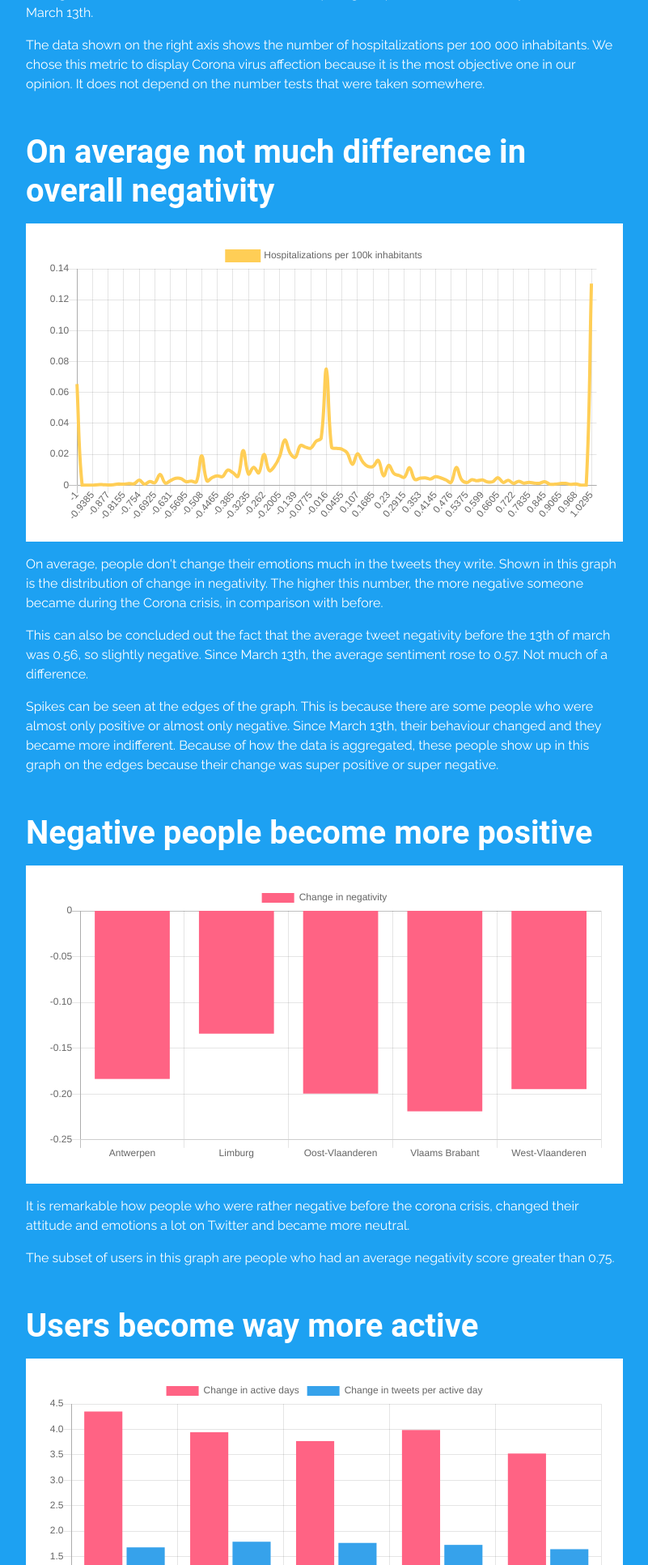
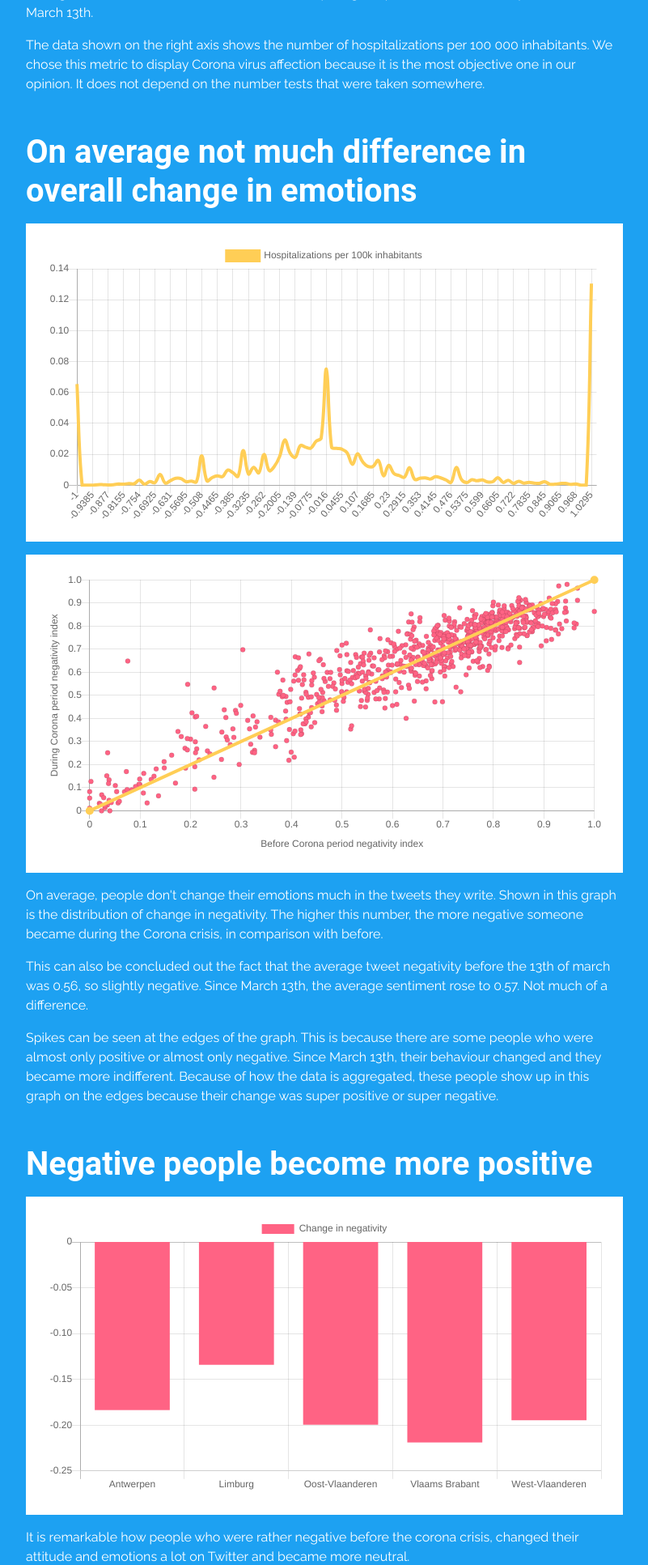
Before and after one commit to armandnaessens/bdsSite, a Django app: page /insights in a window 1280 px wide. Shown: the part 813-2746 px from the top of the page at 81% size, without its empty margins (239-1040 px from the left). Run offline with Django 3.2, Linux system fonts and the light colour scheme; some libraries are stand-ins or nearby versions.

Commit message:
armandChanged

```diff
--- a/main/templates/main/insights.html
+++ b/main/templates/main/insights.html
@@ -25,10 +25,13 @@
 
 <div class="mt-5 container chartContainer">
     <div class="text-left">
-        <h1 class="" style="color: white; font-weight: 700;">On average not much difference in overall negativity</h4>
+        <h1 class="" style="color: white; font-weight: 700;">On average not much difference in overall change in emotions</h4>
     </div>
     <div class="chart px-4 py-4 mt-3" >
         <canvas id="diffNegativity"></canvas>
+    </div>
+    <div class="chart px-4 py-4 mt-3" >
+        <canvas id="scatter"></canvas>
     </div>
     <p class="mt-3">On average, people don't change their emotions much in the tweets they write. Shown in this graph is the distribution of change in negativity. The higher this number, the more negative someone became during the Corona crisis, in comparison with before. </p>
     <p>This can also be concluded out the fact that the average tweet negativity before the 13th of march was 0.56, so slightly negative. Since March 13th, the average sentiment rose to 0.57. Not much of a difference.</p>
@@ -55,16 +58,6 @@
     </div>
     <p class="mt-3">Users are up to 4.5 times more active during the corona period than before. On the days that users are active, they send one and a half times the amount of tweets they usually send.</p>
     <p>A user's activity is measured in the number of days where he/she sends a tweet divided by the number of days in the period observed. </p>
-</div>
-<div class="mt-5 mb-5 container chartContainer">
-    <div class="text-left">
-        <h1 class="" style="color: white; font-weight: 700;">Scatter</h4>
-    </div>
-    <div class="chart px-4 py-4 mt-3" >
-        <canvas id="scatter"></canvas>
-    </div>
-    <p class="mt-3"></p>
-    <p> </p>
 </div>
 
 
```
